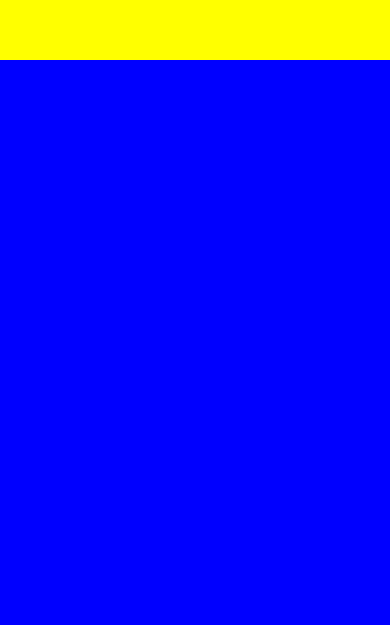
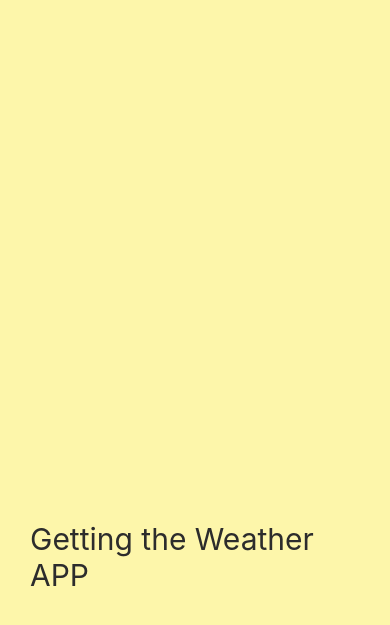
Before and after one commit to genhcode99/React-Native__weather-app, a React Native app: screen / in a window 390 px wide. Shown: the part 151-776 px from the top of the page. Built offline with nearby package versions, Linux system fonts and the light colour scheme.

Commit message:
#1.1 Loading Screen

```diff
--- a/App.js
+++ b/App.js
@@ -1,26 +1,9 @@
 import { StatusBar } from 'expo-status-bar';
 import React from 'react';
-import { StyleSheet, Text, View } from 'react-native';
+import Loading from "./Loading"
 
 export default function App() {
   return (
-    <View style={styles.container}>
-      <View style={styles.yellowView}></View>
-      <View style={styles.blueView}></View>
-    </View>
+    <Loading />
   );
 }
-
-const styles = StyleSheet.create({
-  container: {
-    flex: 1,
-  },
-  yellowView: {
-    flex: 1,
-    backgroundColor: "yellow",
-  },
-  blueView: {
-    flex : 3,
-    backgroundColor: "blue",
-  }
-});
--- /dev/null
+++ b/Loading.js
@@ -0,0 +1,26 @@
+import React from "react";
+import { StyleSheet, Text, View } from 'react-native';
+
+export default function Loading() {
+  return(
+    <View style={styles.container}>
+      <Text style={styles.text}>Getting the Weather APP</Text>
+    </View>
+  );
+}
+
+
+const styles = StyleSheet.create({
+  container : {
+    flex : 1,
+    justifyContent : "flex-end",
+    paddingHorizontal: 30,
+    paddingVertical : 100,
+    backgroundColor : "#FDF6AA"
+  },
+  text : {
+    color : "#2c2c2c",
+    fontSize : 30,
+  }
+
+})
```
